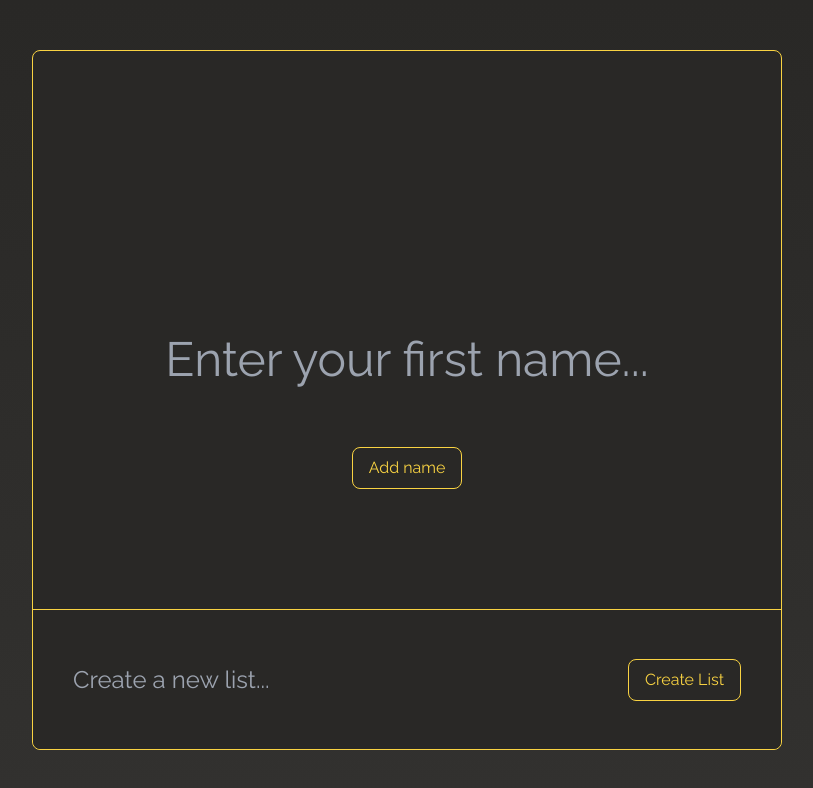
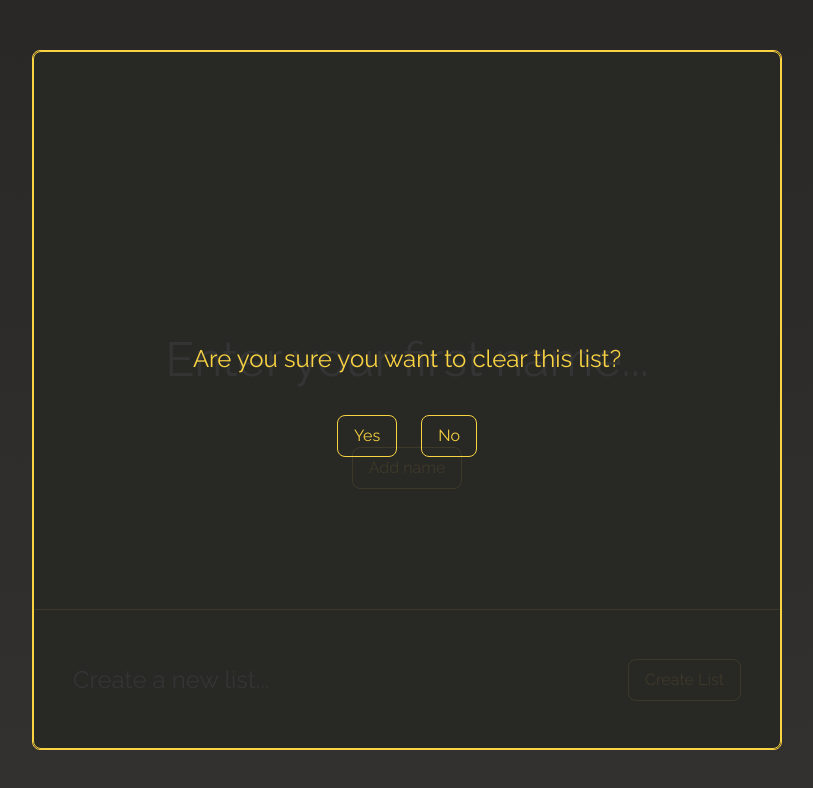
Before and after one commit to Stewie154/Redux-To-Do-List, a React (Create React App) app: page / in a window 1280 px wide. Shown: the top 788 px of the page, without its empty margins (233-1046 px from the left). Built offline with nearby package versions, Linux system fonts and the light colour scheme.

Commit message:
AllListsModal content & moved modal styles to global stylesheet, to be shared across multiple modals

```diff
--- a/src/components/all-lists-modal/AllListsModal.js
+++ b/src/components/all-lists-modal/AllListsModal.js
@@ -1,9 +1,33 @@
 import React from 'react'
 
 const AllListsModal = ({ modalType }) => {
+
+	const handleYesClick = () => {
+		console.log('Yes!')
+	}
+
+	const handleNoClick = () => {
+		console.log('No!')
+	}
 	return (
-		<div>
-			All Lists Modal here
+		<div className="modal-background-color absolute z-20 top-0 left-0 flex flex-col justify-center items-center rounded-lg border border-color-secondary h-full w-full">
+			<main className="w-8/12 h-8/12 flex flex-col justify-center items-center">
+				<h3 className="mb-10 text-lg sm:text-xl md:text-2xl">Are you sure you want to clear this list?</h3>
+				<section className="flex justify-center items-center">
+					<button
+						className="mx-3 self-center border border-color-secondary py-2 px-4 rounded-lg transition-all duration-75 ease-out hover:ease-in hover:opacity-70"
+						onClick={() => handleYesClick()}
+					>
+						Yes
+					</button>
+					<button
+						className="mx-3 self-center border border-color-secondary py-2 px-4 rounded-lg transition-all duration-75 ease-out hover:ease-in hover:opacity-70"
+						onClick={() => handleNoClick()}
+					>
+						No
+					</button>
+				</section>
+			</main>
 		</div>
 	)
 }
--- a/src/components/all-lists/AllLists.js
+++ b/src/components/all-lists/AllLists.js
@@ -3,6 +3,7 @@ import { useSelector, useDispatch } from 'react-redux'
 import Header from '../header/Header'
 import ListItem from '../list-item/ListItem'
 import CreateListForm from '../create-list-form/CreateListForm'
+import AllListsModal from '../all-lists-modal/AllListsModal'
 
 const AllLists = () => {
 
@@ -28,6 +29,7 @@ const AllLists = () => {
 				{renderContent()}
 			</main>
 			<CreateListForm />
+			<AllListsModal />
 		</>
 	)
 }
--- a/src/components/clear-to-dos-modal/ClearToDosModal.js
+++ b/src/components/clear-to-dos-modal/ClearToDosModal.js
@@ -1,5 +1,4 @@
 import React from 'react'
-import './ClearToDosModal.scss'
 
 import { useDispatch } from 'react-redux'
 import { clearAllToDos } from '../../redux/actions/toDos'
@@ -18,7 +17,7 @@ const ClearToDosModal = () => {
 	}
 
 	return (
-		<div className="clear-to-dos-modal absolute z-20 top-0 left-0 flex flex-col justify-center items-center rounded-lg border border-color-secondary h-full w-full">
+		<div className="modal-background-color absolute z-20 top-0 left-0 flex flex-col justify-center items-center rounded-lg border border-color-secondary h-full w-full">
 			<main className="w-8/12 h-8/12 flex flex-col justify-center items-center">
 				<h3 className="mb-10 text-lg sm:text-xl md:text-2xl">Are you sure you want to clear this list?</h3>
 				<section className="flex justify-center items-center">
--- a/src/components/clear-to-dos-modal/ClearToDosModal.scss
+++ /dev/null
@@ -1,5 +0,0 @@
-@import '../../styles/variables.scss';
-
-.clear-to-dos-modal {
-	background-color: rgba($color-primary-1, .9);
-}
--- a/src/styles/global.scss
+++ b/src/styles/global.scss
@@ -17,6 +17,10 @@
 	background: $color-primary-1;
 }
 
+.modal-background-color {
+	background-color: rgba($color-primary-1, .9);
+}
+
 .border-color-secondary {
 	border-color: $color-secondary;
 }
```
Lines whose indentation alone changed are shown as unchanged.
